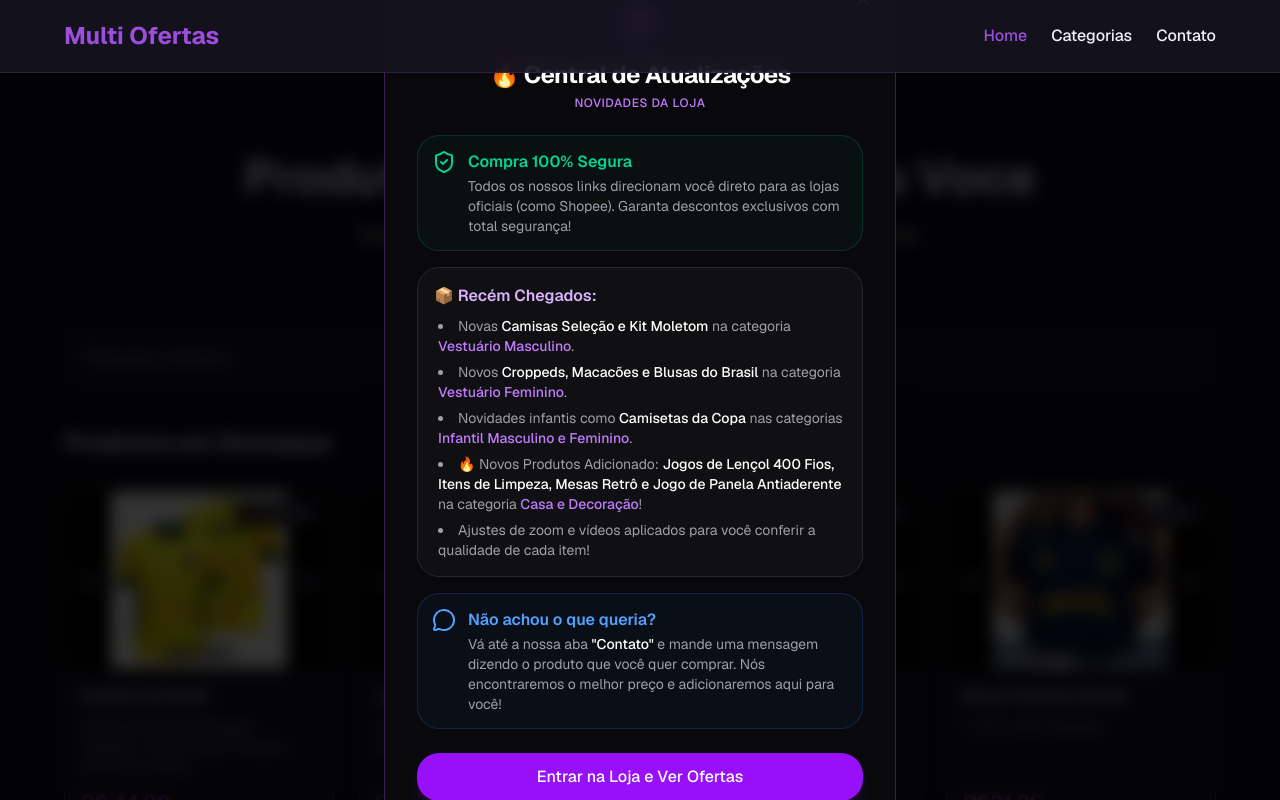
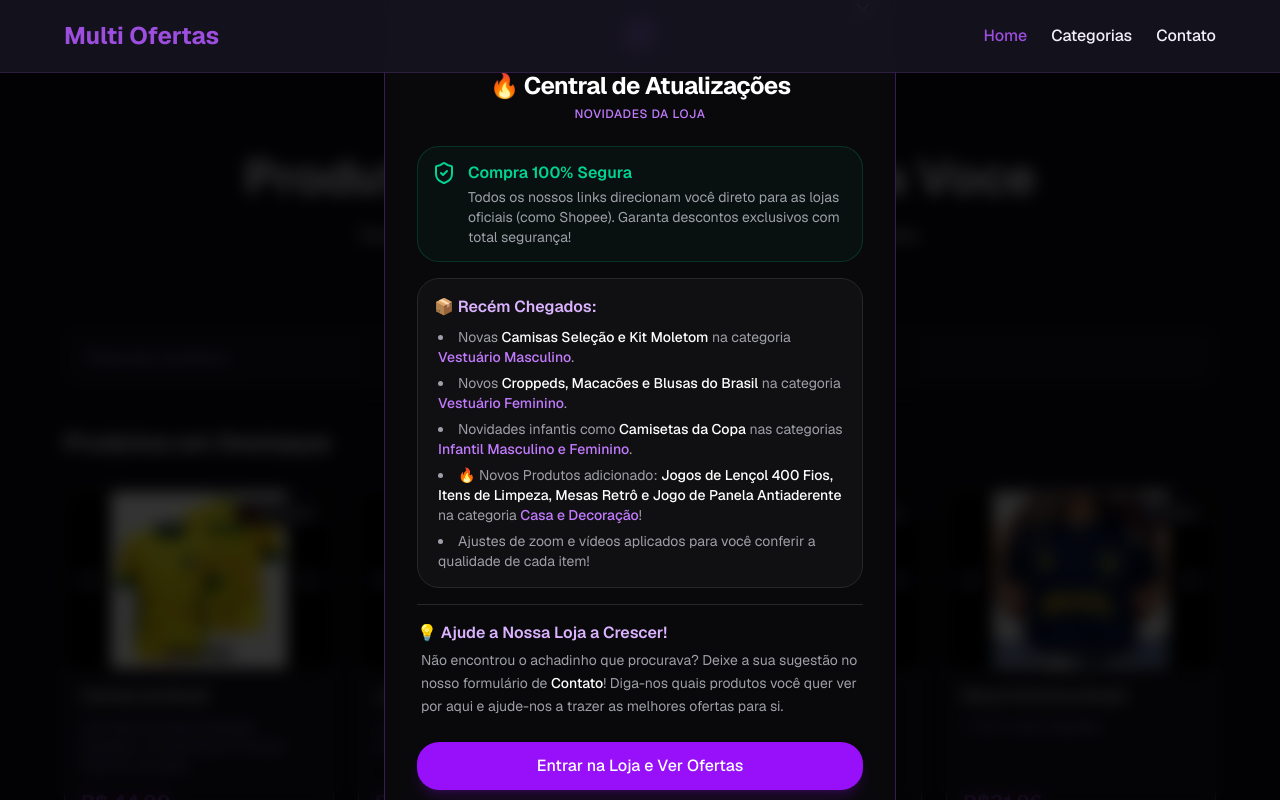
Before and after one commit to ethiago367-blip/minha-loja-achadinhos, a Next.js app: page / in a window 1280 px wide. Shown: the top 800 px of the page. Built offline with nearby package versions, Linux system fonts and the light colour scheme.

Commit message:
adicionado welcome

```diff
--- a/components/welcome-modal.tsx
+++ b/components/welcome-modal.tsx
@@ -72,23 +72,25 @@ export function WelcomeModal() {
     <li>Novas <span className="text-white font-medium">Camisas Seleção e Kit Moletom</span> na categoria <span className="text-purple-400 font-medium">Vestuário Masculino</span>.</li>
     <li>Novos <span className="text-white font-medium">Croppeds, Macacões e Blusas do Brasil</span> na categoria <span className="text-purple-400 font-medium">Vestuário Feminino</span>.</li>
     <li>Novidades infantis como <span className="text-white font-medium">Camisetas da Copa</span> nas categorias <span className="text-purple-400 font-medium">Infantil Masculino e Feminino</span>.</li>
-    <li>🔥 Novos Produtos Adicionado: <span className="text-white font-medium">Jogos de Lençol 400 Fios, Itens de Limpeza, Mesas Retrô e Jogo de Panela Antiaderente</span> na categoria <span className="text-purple-400 font-medium">Casa e Decoração</span>!</li>
+    <li>🔥 Novos Produtos adicionado: <span className="text-white font-medium">Jogos de Lençol 400 Fios, Itens de Limpeza, Mesas Retrô e Jogo de Panela Antiaderente</span> na categoria <span className="text-purple-400 font-medium">Casa e Decoração</span>!</li>
     <li>Ajustes de zoom e vídeos aplicados para você conferir a qualidade de cada item!</li>
          </ul>
          </div>
 
-          {/* Chamada para o Contato */}
-          <div className="flex gap-3 rounded-xl border border-blue-500/20 bg-blue-500/5 p-3.5 text-zinc-300">
-            <MessageCircle className="h-6 w-6 shrink-0 text-blue-400" />
-            <div>
-              <p className="font-semibold text-blue-400 text-sm sm:text-base">Não achou o que queria?</p>
-              <p className="text-xs sm:text-sm text-zinc-400 mt-0.5">
-                Vá até a nossa aba <span className="text-white font-medium">"Contato"</span> e mande uma mensagem dizendo o produto que você quer comprar. Nós encontraremos o melhor preço e adicionaremos aqui para você!
-              </p>
-            </div>
-          </div>
+          {/* Linha divisória sutil para separar os assuntos */}
+         <hr className="border-zinc-800" />
 
-        </div>
+          {/* Texto de engajamento que você sugeriu */}
+          <div className="space-y-1">
+         <p className="font-semibold text-purple-300 flex items-center gap-2 text-sm sm:text-base">
+          💡 Ajude a Nossa Loja a Crescer!
+         </p>
+         <p className="text-xs sm:text-sm text-zinc-400 leading-relaxed pl-1">
+         Não encontrou o achadinho que procurava? Deixe a sua sugestão no nosso formulário de <span className="text-white font-medium">Contato</span>! Diga-nos quais produtos você quer ver por aqui e ajude-nos a trazer as melhores ofertas para si.
+       </p>
+     </div>
+
+  </div>
 
         {/* Botão de Fechar Inferior */}
         <button
```
